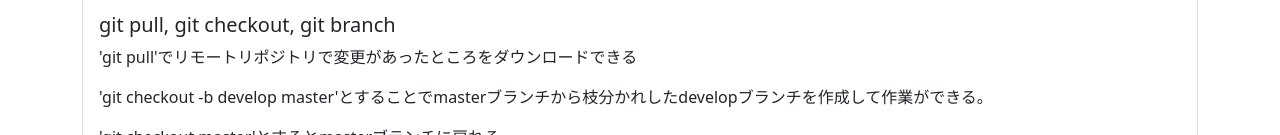
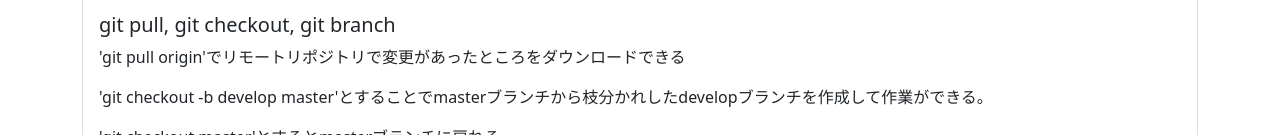
Before and after one commit to Jun5839/hello_git, a plain HTML site: page index.html in a window 1280 px wide. Shown: the part 286-421 px from the top of the page. Drawn offline with nearby package versions, Linux system fonts and the light colour scheme.

Commit message:
forth commit

```diff
--- a/index.html
+++ b/index.html
@@ -29,7 +29,7 @@
             <h5 class="card-header">せお丸さんの【Git入門】2</h5>
             <div class="card-body">
               <h5 class="card-title">git pull, git checkout, git branch</h5>
-              <p class="card-text">'git pull'でリモートリポジトリで変更があったところをダウンロードできる</p>
+              <p class="card-text">'git pull origin'でリモートリポジトリで変更があったところをダウンロードできる</p>
               <p class="card-text">'git checkout -b develop master'とすることでmasterブランチから枝分かれしたdevelopブランチを作成して作業ができる。</p>
               <p class="card-text">'git checkout master'とするとmasterブランチに戻れる</p>
               <p class="card-text">'git branch'でブランチの一覧を見ることができ、緑色のブランチが現在のブランチ</p>
```
